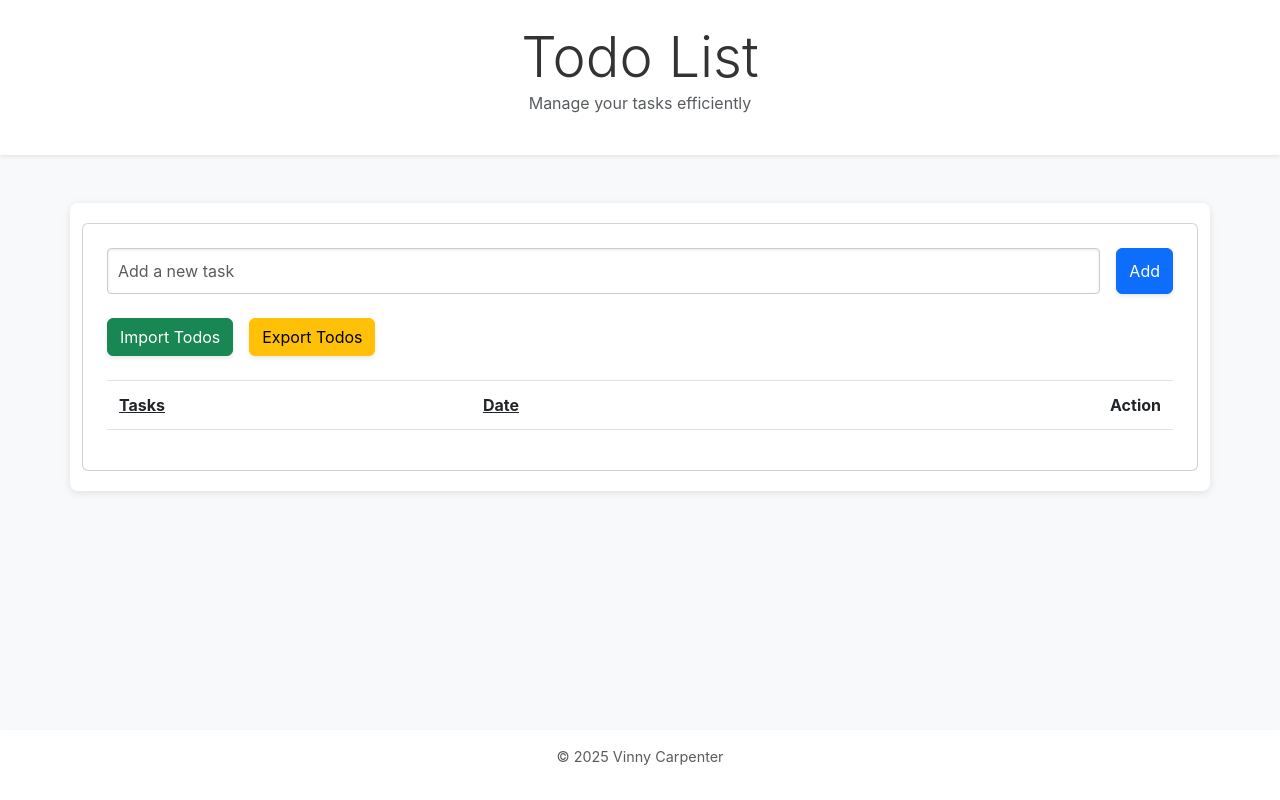
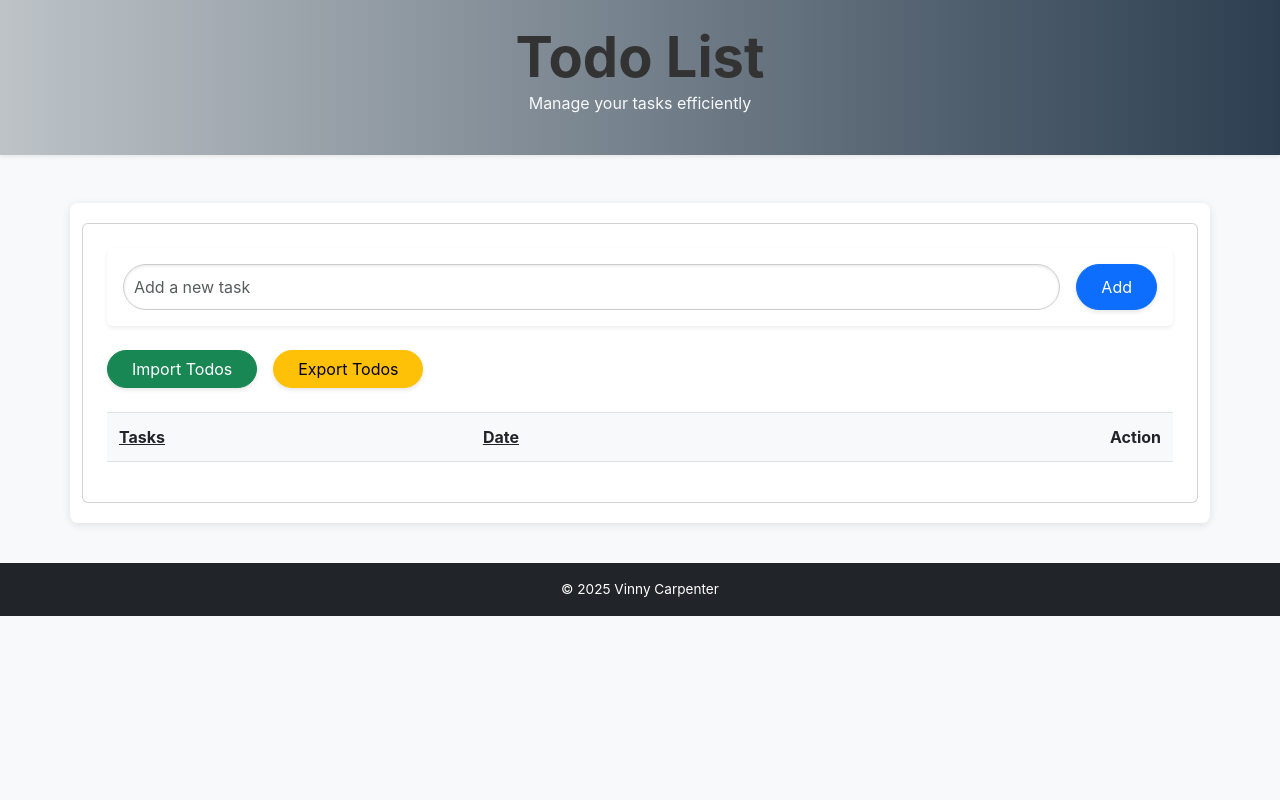
Before and after one commit to vscarpenter/simple-todos, a plain HTML site: page index.html in a window 1280 px wide. Drawn offline with nearby package versions, Linux system fonts and the light colour scheme.

Commit message:
updates for sorting and CSS

```diff
--- a/index.html
+++ b/index.html
@@ -8,29 +8,29 @@
     <link rel="stylesheet" href="styles/components.css">
 </head>
 <body class="bg-light">
-    <header class="bg-white shadow-sm py-4 text-center">
-        <h1 class="display-4">Todo List</h1>
-        <p class="text-muted">Manage your tasks efficiently</p>
+    <header class="bg-primary text-white shadow-sm py-4 text-center">
+        <h1 class="display-4 fw-bold">Todo List</h1>
+        <p class="text-light">Manage your tasks efficiently</p>
     </header>
     <main class="container mt-5">
         <section id="todo-app" class="card p-4">
-            <form id="todo-form" class="d-flex gap-3 mb-4">
+            <form id="todo-form" class="d-flex gap-3 mb-4 p-3 shadow-sm rounded bg-white">
                 <input type="text" id="todo-input" placeholder="Add a new task" aria-label="New task"
-                    class="form-control">
-                <button type="submit" class="btn btn-primary">Add</button>
+                    class="form-control rounded-pill">
+                <button type="submit" class="btn btn-primary rounded-pill px-4">Add</button>
             </form>
             <div class="d-flex gap-3 mb-4">
-                <button id="import-button" class="btn btn-success">Import Todos</button>
+                <button id="import-button" class="btn btn-success rounded-pill px-4">Import Todos</button>
                 <input type="file" id="import-file" accept=".json" style="display: none;">
-                <button id="export-button" class="btn btn-warning">Export Todos</button>
+                <button id="export-button" class="btn btn-warning rounded-pill px-4">Export Todos</button>
             </div>
             <div class="table-responsive">
-                <table class="table">
+                <table class="table table-hover table-striped">
                     <thead>
                         <tr>
                             <th id="sort-tasks" class="sortable">Tasks</th>
                             <th id="sort-date" class="sortable">Date</th>
-                            <th>Action</th>
+                            <th class="text-end">Action</th>
                         </tr>
                     </thead>
                     <tbody id="todo-list">
@@ -40,10 +40,9 @@
             </div>
         </section>
     </main>
-    <footer class="bg-white shadow-sm py-3 text-center">
-        <p class="text-muted">&copy; 2025 Vinny Carpenter</p>
+    <footer class="bg-dark text-white py-3 text-center">
+        <p class="mb-0">&copy; 2025 Vinny Carpenter</p>
     </footer>
-    <script src="scripts/validation.js"></script>
     <script src="scripts/app.js"></script>
 </body>
 </html>
--- a/scripts/app.js
+++ b/scripts/app.js
@@ -50,7 +50,7 @@ function renderTodos() {
     // Sort todos based on the selected criteria
     todos.sort((a, b) => {
         if (sortBy === 'date') {
-            return new Date(a.createdDate) - new Date(b.createdDate);
+            return new Date(b.createdDate) - new Date(a.createdDate); // Newer items first
         } else if (sortBy === 'text') {
             return a.text.localeCompare(b.text);
         }
--- a/styles/components.css
+++ b/styles/components.css
@@ -9,7 +9,8 @@ body {
 
 /* Header styles */
 header {
-    background-color: #ffffff;
+    background: linear-gradient(90deg, #bdc3c7, #2c3e50);
+    color: white;
     padding: 20px;
     box-shadow: 0 2px 4px rgba(0, 0, 0, 0.1);
     text-align: center;
@@ -98,18 +99,11 @@ li .button-group {
 
 /* Footer styles */
 footer {
+    font-size: 0.85rem;
+    background-color: #343a40;
+    color: white;
+    padding: 1rem;
     text-align: center;
-    padding: 10px;
-    background-color: #ffffff;
-    box-shadow: 0 -2px 4px rgba(0, 0, 0, 0.1);
-    position: fixed;
-    bottom: 0;
-    width: 100%;
-}
-
-footer p {
-    font-size: 0.9rem;
-    color: #666;
 }
 
 /* Style for sortable headings */
@@ -164,18 +158,26 @@ footer p {
     color: #212529;
 }
 
+.table th {
+    background-color: #f8f9fa;
+    font-weight: bold;
+}
+
 .table th, .table td {
     padding: 0.75rem;
     vertical-align: top;
     border-top: 1px solid #dee2e6;
 }
 
-/* Align the Action column heading to the right */
-.table th:last-child {
+.table-hover tbody tr:hover {
+    background-color: #f1f3f5;
+}
+
+.table-striped tbody tr:nth-of-type(odd) {
+    background-color: #f8f9fa;
+}
+
+/* Align the Action column heading and buttons to the right */
+.table th:last-child, .table td:last-child {
     text-align: right;
 }
-
-/* Align the Action buttons to the right */
-.table td:last-child {
-    text-align: right;
-}
```
Also changed, not shown: 2 other files.
